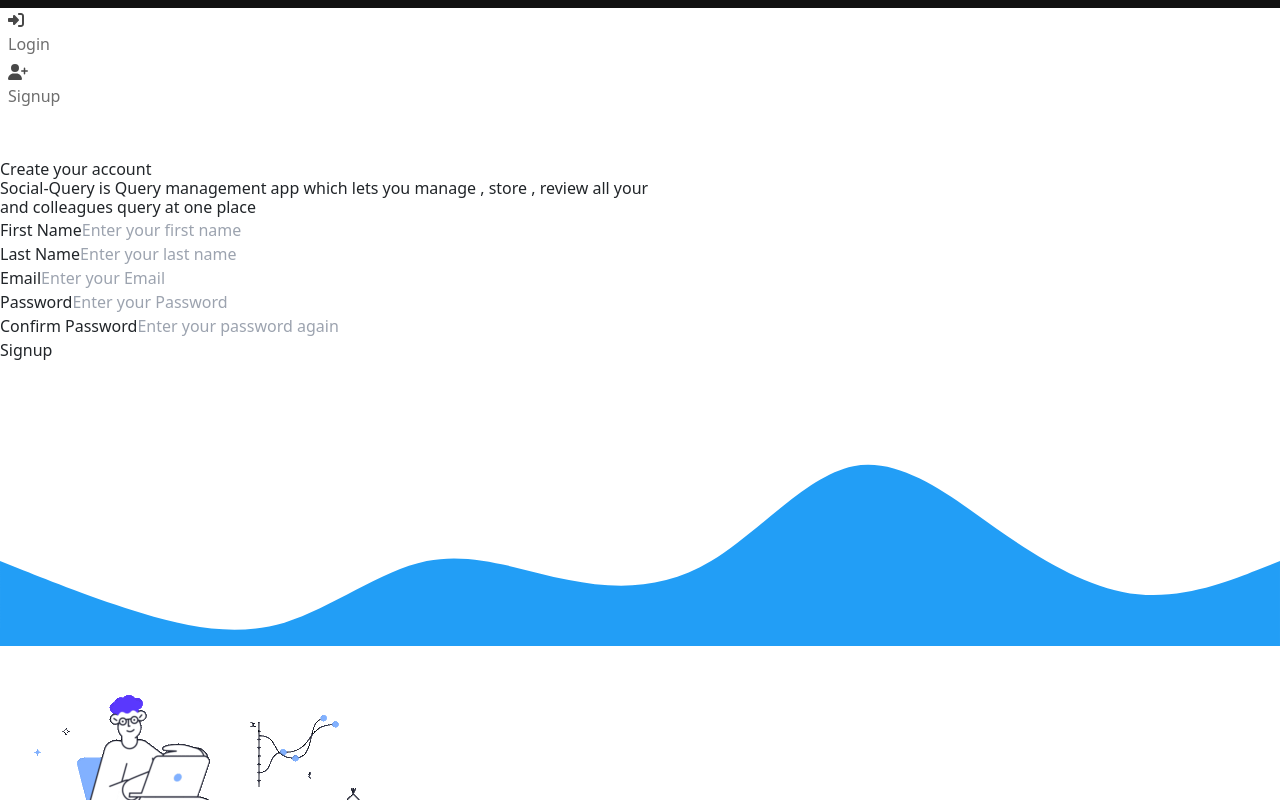
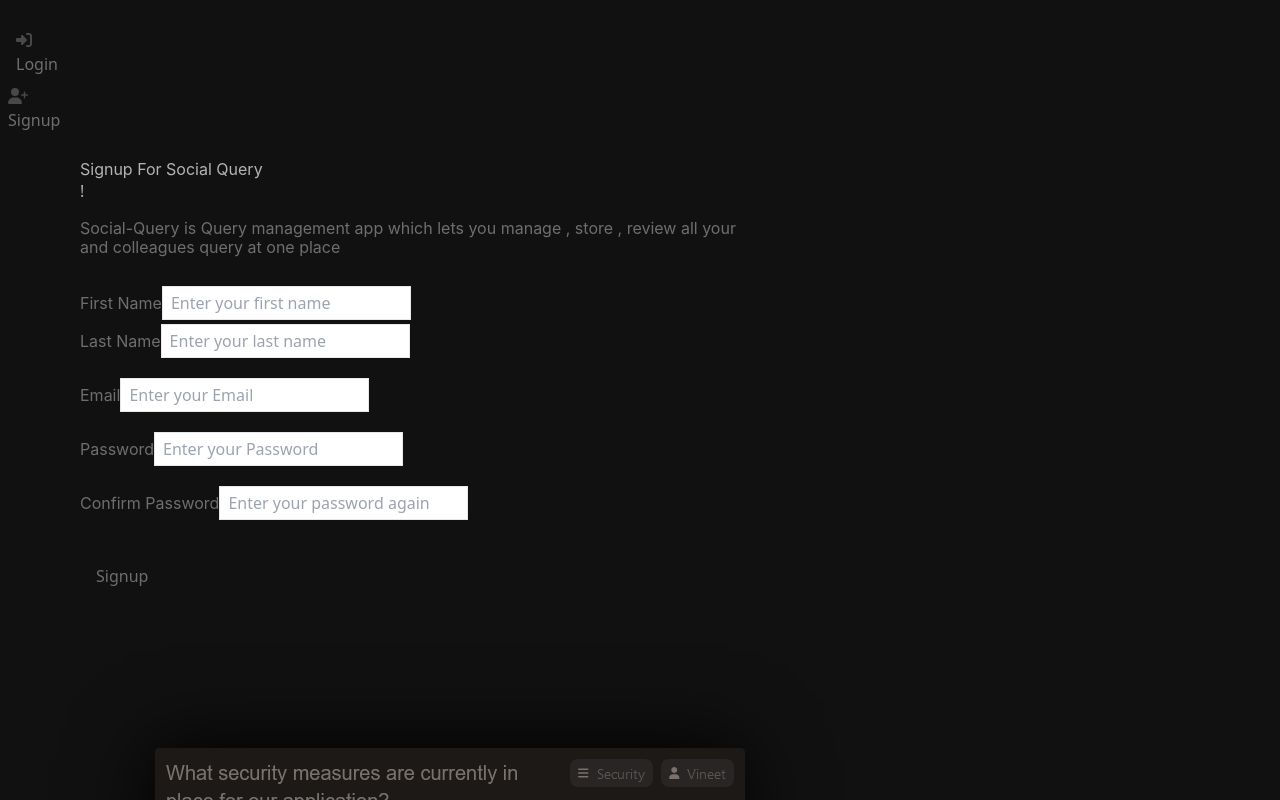
Before and after one commit to VineeTagarwaL-code/SocialQuery, a React (Vite) app in the folder client/: page /signup in a window 1280 px wide. Shown: the top 800 px of the page. Built offline with nearby package versions, Linux system fonts and the light colour scheme.

Commit message:
Complete signuppage Ui Refactoring

```diff
--- a/client/src/components/forms/signup/Signup.jsx
+++ b/client/src/components/forms/signup/Signup.jsx
@@ -82,7 +82,7 @@
           localStorage.setItem("SessionId", res.data.session)
           localStorage.setItem("Role", "User")
           setDefault()
-          notifySignup("Signup Successfull , check email");
+          props.notifySignup("Signup Successfull , check email");
           setTimeout( ()=>{
 
             navigateToHome()
@@ -90,7 +90,7 @@
 
         }
         else if(res.data.status === 2){
-          notify("empty values")
+          props.notify("empty values")
         }
 
         else if (res.data.status === 1) {
@@ -102,7 +102,7 @@
     }
   }else{
     console.error("validation failed")
-    notify("validation failed")
+    props.notify("validation failed")
   }
   }
 
@@ -175,27 +175,23 @@
   }
 }
 
+
+
   return (
-    <form onSubmit={handleFormSubmit}>
-       <ToastContainer
-       position="top-right"
-       autoClose={5000}
-       hideProgressBar={false}
-       newestOnTop={false}
-       closeOnClick
-       rtl={false}
-       pauseOnFocusLoss
-       draggable
-       pauseOnHover
-       theme="dark" />
-      <div className="form-group usernameForm__cont">
+    <form onSubmit={handleFormSubmit} className=" w-[100%] md:w-[50%] mt-4 flex flex-col" >
+
+      <div className="flex  flex-col lg:flex-row mb-3 lg:gap-5 gap-3 lg:w-[500px]">
 
         <div className='user__group'>
-          <label htmlFor="name" className='label__form' >First Name</label>
+          <label htmlFor="name" className='text-sm md:text-lg text-sec inter ' >First Name</label>
           <input
             type="text"
             name="name"
-            className='input__form usernameField'
+            className='w-[100%] md:w-[100%] md:text-base
+            placeholder:text-gray-400
+            focus:outline
+            focus:outline-stone-900
+            text-sm rounded-md bg-stone-800 border-solid border-1 border-stone-800 px-2 mr-2 py-1 text-gray-400 mt-1'
             value={FirstName}
             id="name"
             placeholder="Enter your first name"
@@ -212,11 +208,15 @@
         </div>
 
         <div className='user__group'>
-          <label htmlFor="name" className='label__form' >Last Name</label>
+          <label htmlFor="name" className='text-sm md:text-lg text-sec inter ' >Last Name</label>
           <input
             type="text"
             name="name"
-            className='input__form usernameField'
+            className='w-[100%] md:w-[100%] md:text-base
+            placeholder:text-gray-400
+            focus:outline
+            focus:outline-stone-900
+            text-sm rounded-md bg-stone-800 border-solid border-1 border-stone-800 px-2 mr-2 py-1 text-gray-400 mt-1'
             id="name"
             placeholder="Enter your last name"
             value={LastName}
@@ -233,11 +233,15 @@
         </div>
       </div>
 
-      <div className="form-group">
-        <label htmlFor="password" className='label__form'>Email</label>
+      <div className="flex flex-col mb-3">
+        <label htmlFor="password" className='text-sm md:text-lg text-sec inter '>Email</label>
         <input
           id="email"
-          className='input__form'
+          className='w-[100%] md:w-[100%] md:text-base
+          placeholder:text-gray-400
+          focus:outline
+          focus:outline-stone-900
+          text-sm rounded-md bg-stone-800 border-solid border-1 border-stone-800 px-2 mr-2 py-1 text-gray-400 mt-1'
           name="email"
           type="email"
           value={Email}
@@ -252,11 +256,15 @@
 
       </div>
 
-      <div className="form-group">
-        <label htmlFor="password" className='label__form'>Password</label>
+      <div className="flex flex-col mb-3">
+        <label htmlFor="password" className= 'text-sm md:text-lg text-sec inter'>Password</label>
         <input
           id="password"
-          className='input__form'
+          className='w-[100%] md:w-[100%] md:text-base
+            placeholder:text-gray-400
+            focus:outline
+            focus:outline-stone-900
+            text-sm rounded-md bg-stone-800 border-solid border-1 border-stone-800 px-2 mr-2 py-1 text-gray-400 mt-1'
           name="password"
           type="password"
           value={Pass}
@@ -270,13 +278,17 @@
           }
 
       </div>
-      <div className="form-group">
-        <label htmlFor="rePass" className='label__form'>Confirm Password</label>
+      <div className="flex flex-col mb-3">
+        <label htmlFor="rePass" className='text-sm md:text-lg text-sec inter'>Confirm Password</label>
         <input
           id="rePass"
           name="rePass"
           type="password"
-          className='input__form'
+          className='w-[100%] md:w-[100%] md:text-base
+          placeholder:text-gray-400
+          focus:outline
+          focus:outline-stone-900
+          text-sm rounded-md bg-stone-800 border-solid border-1 border-stone-800 px-2 mr-2 py-1 text-gray-400 mt-1'
           value={cPass}
           onChange={confirmPassValidate}
           placeholder="Enter your password again "
@@ -289,8 +301,8 @@
           }
 
       </div>
-      <button className="formBtn" type="submit">
-        Signup
+      <button className="bg-stone-800 px-3 py-1 rounded-md cursor-pointer mt-4 group self-center"  type="submit">
+      <p className='text-sec group-hover:text-green-300'>Signup</p>
       </button>
     </form>
   );
--- a/client/src/components/layout/navigation/NavBar/Navbar.jsx
+++ b/client/src/components/layout/navigation/NavBar/Navbar.jsx
@@ -33,13 +33,13 @@
 
   }
   return (
-    <div className=" absolute w-[fit-content] right-0 mt-2 mr-1 md:mt-4 md:mr-10 flex md:gap-10 gap-3 top-0">
-      <div onClick={handleLoginClick} className="flex justify-evenly items-center gap-1 bg-stone-900 md:px-3 md:py-1 px-2 py-0 rounded-md cursor-pointer group">
+    <div className=" absolute w-[fit-content] right-0 mt-4  md:mt-10 mr-4 gap-4 flex  top-0">
+      <div onClick={handleLoginClick} className="flex justify-evenly items-center gap-1 bg-stone-900 px-3 py-1   rounded-md cursor-pointer group">
         <div className='w-[20px]  md:w-[25px]'>
         <FontAwesomeIcon icon={faRightToBracket} style={{ color: "#484848" }}  />
         </div>
 
-        <p className='text-sec mb-1 md:text-base group-hover:text-stone-400 text-sm'>Login</p>
+        <p className='text-sec mb-1 text-sm md:text-base group-hover:text-stone-400 '>Login</p>
       </div>
 
       <div   onClick={handleSignUpClick} className="flex justify-center items-center gap-1 bg-stone-900 md:px-3 md:py-1 px-2 py-0 rounded-md cursor-pointer group">
--- a/client/src/views/AuthViews/SignupView/SignupPage.jsx
+++ b/client/src/views/AuthViews/SignupView/SignupPage.jsx
@@ -1,6 +1,7 @@
 import React, { useState, useEffect } from 'react'
 import '../../AuthViews/Auth.css'
 import Navbar from '../../../components/layout/navigation/NavBar/Navbar'
+
 import Footer from '../../../components/layout/navigation/Footer/Footer'
 import Login from '../../../components/forms/login/Login'
 import { Link } from 'react-router-dom'
@@ -12,19 +13,112 @@
 
 import Gif from '../../../assests/form.gif'
 
+import query from '../../../assests/login.png'
+import { ToastContainer, toast } from 'react-toastify';
+
+import { FontAwesomeIcon } from '@fortawesome/react-fontawesome'
+import { faArrowRight } from '@fortawesome/free-solid-svg-icons'
 
 function SignupPage(props) {
   const [isLoading, setIsLoading] = useState(false)
   const [isError, setIsError] = useState(null)
 
-  useEffect(()=>{
-    setTimeout(()=>{
+  useEffect(() => {
+    setTimeout(() => {
       setIsError(null)
     }, 4000)
-     },[isError])
+  }, [isError])
+
+
+  const notify = (text) => {
+    toast.error(text, {
+      position: "top-right",
+      autoClose: 5000,
+      hideProgressBar: false,
+      closeOnClick: true,
+      pauseOnHover: true,
+      draggable: true,
+      progress: undefined,
+      theme: "dark",
+      });
+  }
+
+const  notifySignup = (text) => {
+    toast.success(text, {
+      position: "top-right",
+      autoClose: 5000,
+      hideProgressBar: false,
+      closeOnClick: true,
+      pauseOnHover: true,
+      draggable: true,
+      progress: undefined,
+      theme: "dark",
+      });
+  }
+
+
+
   return (
 
-    <div className='container-fluid Page m-0 p-0'>
+    <div className=' h-screen w-screen main flex cont overflow-scroll'>
+      <Navbar />
+      <div className='cont2 w-[screen] md:w-[60%]  bg-stone-900 flex flex-col flex-nowrap px-3 pt-4 pb-4 md:pt-16   rounded-r-lg rounded-l-lg md:rounded-r-none md:rounded-l-none overflow-scroll justify-center '>
+
+        <div className='mt-12'>
+          <div className='flex mb-3 mt-[250px] sm:mt-0 '>
+            <h1 className=' text-lg md:text-4xl text-main inter animate__animated animate__fadeInUp'>Signup For Social Query</h1>
+            <span className='text-main  text-lg md:text-4xl animate__animated animate__fadeInUp ml-1'> ! </span>
+          </div>
+          <div className='flex  w[100%] md:w-[90%] md:mb-3 md-1 animate__animated animate__fadeInUp'>
+            <h2 className='text-base text-sec inter'>Social-Query is Query management app which lets you manage , store , review all your <br /> and colleagues query at one place</h2>
+          </div>
+          <div className='animate__animated animate__fadeInUp flex  items-center'>
+            <Signup
+              setIsError={setIsError}
+              setIsLoading={setIsLoading}
+              setIsLoggedIn={props.setIsLoggedIn}
+              notifySignup={notifySignup}
+              notify={notify}
+            />
+          </div>
+        </div>
+
+
+
+
+
+      </div>
+
+
+      <div className=' w-[screen] md:w-[40%] pt-6 md:pt-0 md:pb-0 pb-6 flex justify-center items-center flex-col flex-nowrap'>
+          <img src={query} alt="queries" className='animate__animated animate__fadeInUp' />
+
+          <div className='flex flex-nowrap justify-center items-center gap-2 '>
+
+            <h1 className='text-main text-sm md:text-lg  cursor-none mb-1 underline animate__animated animate__fadeInUp'>Start you Journey now </h1>
+            <FontAwesomeIcon icon={faArrowRight} style={{ color: "white" }} className='animate__animated animate__fadeInUp' />
+          </div>
+
+        </div>
+
+         <ToastContainer
+position="top-right"
+autoClose={5000}
+hideProgressBar={false}
+newestOnTop={false}
+closeOnClick
+rtl={false}
+pauseOnFocusLoss
+draggable
+pauseOnHover
+theme="dark" />
+    </div>
+  )
+}
+export default SignupPage;
+
+
+{/* <div className='container-fluid Page m-0 p-0'>
 
 <Navbar />
 <section id="form__cont">
@@ -32,11 +126,7 @@
     <ion-icon name="log-out-outline" size="large" style={{"marginBottom" : "10px"}}></ion-icon>
     <h4><span id='welcome'>Create your account </span> </h4>
     <h5 id='info__'>Social-Query is Query management app which lets you manage , store , review all your <br/> and colleagues query at one place</h5>
-        <Signup
-            setIsError={setIsError}
-            setIsLoading={setIsLoading}
-            setIsLoggedIn={props.setIsLoggedIn}
-          />
+
 </div>
 <svg xmlns="http://www.w3.org/2000/svg" viewBox="0 0 1440 320" id='svg__Cont'><path fill="#229ef6" fill-opacity="1" d="M0,224L26.7,234.7C53.3,245,107,267,160,282.7C213.3,299,267,309,320,293.3C373.3,277,427,235,480,224C533.3,213,587,235,640,245.3C693.3,256,747,256,800,224C853.3,192,907,128,960,117.3C1013.3,107,1067,149,1120,186.7C1173.3,224,1227,256,1280,261.3C1333.3,267,1387,245,1413,234.7L1440,224L1440,320L1413.3,320C1386.7,320,1333,320,1280,320C1226.7,320,1173,320,1120,320C1066.7,320,1013,320,960,320C906.7,320,853,320,800,320C746.7,320,693,320,640,320C586.7,320,533,320,480,320C426.7,320,373,320,320,320C266.7,320,213,320,160,320C106.7,320,53,320,27,320L0,320Z"></path></svg>
 
@@ -54,9 +144,4 @@
     <svg xmlns="http://www.w3.org/2000/svg" viewBox="0 0 1440 320" id='svg__waves'><path fill="#229ef6" fill-opacity="1" d="M0,224L26.7,234.7C53.3,245,107,267,160,282.7C213.3,299,267,309,320,293.3C373.3,277,427,235,480,224C533.3,213,587,235,640,245.3C693.3,256,747,256,800,224C853.3,192,907,128,960,117.3C1013.3,107,1067,149,1120,186.7C1173.3,224,1227,256,1280,261.3C1333.3,267,1387,245,1413,234.7L1440,224L1440,320L1413.3,320C1386.7,320,1333,320,1280,320C1226.7,320,1173,320,1120,320C1066.7,320,1013,320,960,320C906.7,320,853,320,800,320C746.7,320,693,320,640,320C586.7,320,533,320,480,320C426.7,320,373,320,320,320C266.7,320,213,320,160,320C106.7,320,53,320,27,320L0,320Z"></path></svg>
 
 </section>
-</div>
-
-
-  )
-}
-export default SignupPage;
+</div> */}
```
Also changed, not shown: client/src/views/AuthViews/LoginView/LoginPage.jsx (+0 -66 lines). Lines whose indentation alone changed are shown as unchanged.
